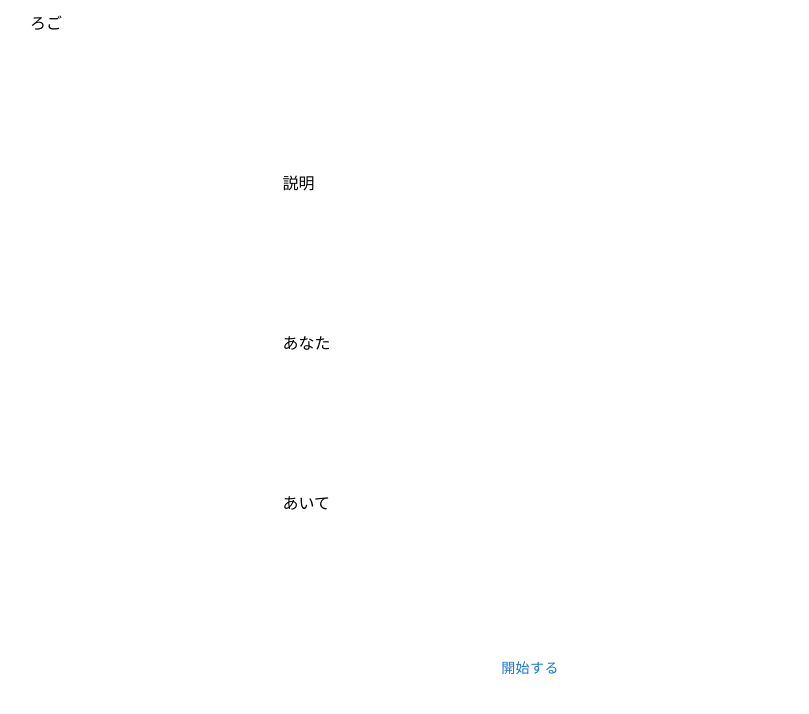
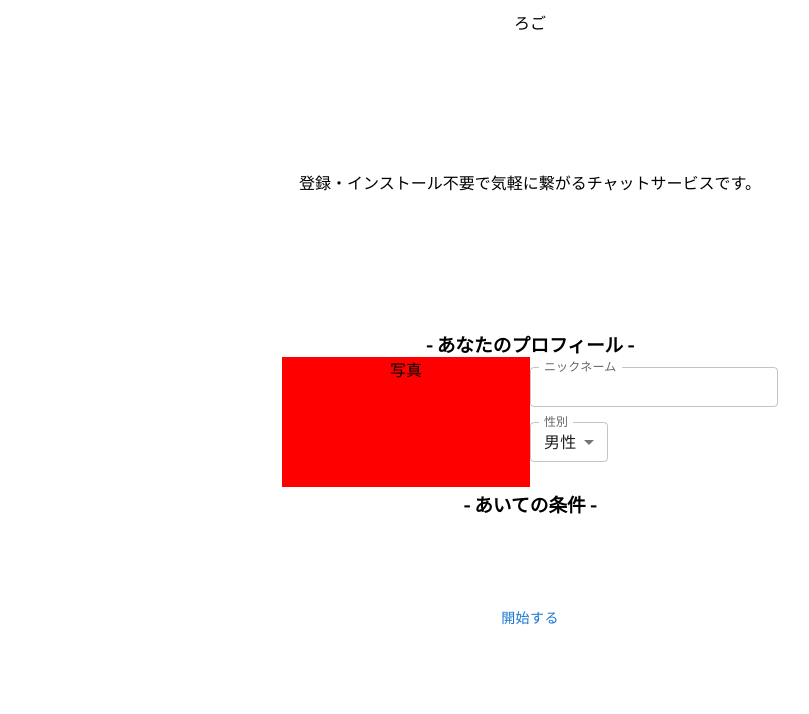
Before and after one commit to ucho456/lite-chat, a React (Vite) app: page /welcome in a window 1280 px wide. Shown: the top 714 px of the page, without its empty margins (110-919 px from the left). Built offline with nearby package versions, Linux system fonts and the light colour scheme; no server answers.

Commit message:
add me name input form and me sex select form

```diff
--- a/src/components/welcome/Welcome.scss
+++ b/src/components/welcome/Welcome.scss
@@ -1,45 +1,62 @@
+//Todo 不要かも
 @import "../../assets/variables";
 
 .welcome {
   margin: 10px;
-
+  text-align: center;
   .container {
     display: grid;
     gap: 10px;
-    grid-template-columns: repeat(4, 1fr);
-    grid-template-rows: repeat(5, 150px);
+    grid-template-columns: repeat(1, 1fr);
+    grid-template-rows: 150px 150px 300px;
     margin: 0 auto;
     max-width: 1000px;
-
     .logo-row {
-      grid-column: 1 / 5;
       grid-row: 1;
     }
-
     .discription-row {
-      grid-column: 2 / 4;
       grid-row: 2;
     }
-
-    .me-row {
-      grid-column: 2 / 4;
+    .form-row {
       grid-row: 3;
-      @include sp {
-        grid-column: 1 / 5;
+      .container {
+        display: grid;
+        gap: 10px;
+        grid-template-columns: repeat(1, 1fr);
+        grid-template-rows: 150px 100px 50px;
+        .me-row {
+          grid-row: 1;
+          .container {
+            display: grid;
+            height: 130px;
+            gap: 0;
+            grid-template-columns: repeat(2, 1fr);
+            grid-template-rows: repeat(2, 1fr);
+            width: 100%;
+            .photo-column {
+              background-color: red;
+              grid-column: 1;
+              grid-row: 1 / 3;
+            }
+            .name-column {
+              grid-column: 2 / 3;
+              grid-row: 1;
+              padding-top: 10px;
+            }
+            .sex-column {
+              grid-column: 2 / 3;
+              grid-row: 2;
+              text-align: left;
+            }
+          }
+        }
+        .you-row {
+          grid-row: 2;
+        }
+        .button-row {
+          grid-row: 3;
+        }
       }
-    }
-
-    .you-row {
-      grid-column: 2 / 4;
-      grid-row: 4;
-      @include sp {
-        grid-column: 1 / 5;
-      }
-    }
-
-    .button-row {
-      grid-column: 2 / 4;
-      grid-row: 5;
     }
   }
 }
--- a/src/components/welcome/Welcome.tsx
+++ b/src/components/welcome/Welcome.tsx
@@ -1,5 +1,14 @@
 import { useEffect } from "react";
-import { Box, Button } from "@mui/material";
+import {
+  Box,
+  Button,
+  FormControl,
+  InputLabel,
+  MenuItem,
+  Select,
+  Stack,
+  TextField,
+} from "@mui/material";
 import { signInAnonymously } from "firebase/auth";
 import { auth, db } from "../../firebase";
 import "./Welcome.scss";
@@ -8,10 +17,16 @@ import { signIn, signOut } from "../../features/authSlice";
 import { useNavigate } from "react-router-dom";
 import { doc, serverTimestamp, setDoc } from "firebase/firestore";
 import { userConverter } from "../../utils/converter";
+import { Controller, SubmitHandler, useForm } from "react-hook-form";
 
 const Welcome = () => {
   const dispatch = useAppDispatch();
   const navigate = useNavigate();
+
+  const { control, handleSubmit, setValue } = useForm<InputUser>({
+    shouldUnregister: false,
+    defaultValues: { name: "", photo: "", sex: "man" },
+  });
 
   useEffect(() => {
     const unsubscribe = auth.onAuthStateChanged((loginUser) => {
@@ -22,38 +37,97 @@ const Welcome = () => {
     };
   }, [dispatch]);
 
-  const handleStart = async () => {
-    try {
-      const userCredential = await signInAnonymously(auth);
-      const userRef = doc(db, "users", userCredential.user.uid).withConverter(
-        userConverter
-      );
-      await setDoc(userRef, {
-        name: "test user",
-        photo: null,
-        sex: "man",
-        waitingState: "waiting",
-        waitingStartAt: serverTimestamp(),
-        roomId: null,
-      });
-    } catch (error: any) {
-      alert(error.message);
-    }
-    navigate("/");
+  const handleStart: SubmitHandler<InputUser> = async (
+    inputUser: InputUser
+  ) => {
+    alert(inputUser.name);
+    // try {
+    //   const userCredential = await signInAnonymously(auth);
+    //   const userRef = doc(db, "users", userCredential.user.uid).withConverter(
+    //     userConverter
+    //   );
+    //   await setDoc(userRef, {
+    //     name: "test user",
+    //     photo: null,
+    //     sex: "man",
+    //     waitingState: "waiting",
+    //     waitingStartAt: serverTimestamp(),
+    //     roomId: null,
+    //   });
+    // } catch (error: any) {
+    //   alert(error.message);
+    // }
+    // navigate("/");
   };
 
   return (
     <div className="welcome">
       <div className="container">
         <div className="logo-row">ろご</div>
-        <div className="discription-row">説明</div>
-        <div className="me-row">あなた</div>
-        <div className="you-row">あいて</div>
-        <div className="button-row">
-          <Button fullWidth onClick={handleStart}>
-            開始する
-          </Button>
+        <div className="discription-row">
+          <h2></h2>
+          <p>登録・インストール不要で気軽に繋がるチャットサービスです。</p>
         </div>
+        <Stack
+          className="form-row"
+          component="form"
+          onSubmit={handleSubmit(handleStart)}
+        >
+          <div className="container">
+            <div className="me-row">
+              <h3>- あなたのプロフィール -</h3>
+              <div className="container">
+                <div className="photo-column">写真</div>
+                <div className="name-column">
+                  <Controller
+                    control={control}
+                    name="name"
+                    render={({ field }) => (
+                      <TextField
+                        {...field}
+                        fullWidth
+                        InputLabelProps={{ shrink: true }}
+                        inputProps={{ maxLength: 10 }}
+                        label="ニックネーム"
+                        size="small"
+                        type="text"
+                      />
+                    )}
+                  />
+                </div>
+                <div className="sex-column">
+                  <Controller
+                    control={control}
+                    name="sex"
+                    render={({ field }) => (
+                      <FormControl>
+                        <InputLabel id="me-sex-label">性別</InputLabel>
+                        <Select
+                          {...field}
+                          fullWidth
+                          label="性別"
+                          labelId="me-sex-label"
+                          size="small"
+                        >
+                          <MenuItem value={"man"}>男性</MenuItem>
+                          <MenuItem value={"woman"}>女性</MenuItem>
+                        </Select>
+                      </FormControl>
+                    )}
+                  />
+                </div>
+              </div>
+            </div>
+            <div className="you-row">
+              <h3>- あいての条件 -</h3>
+            </div>
+            <div className="button-row">
+              <Button fullWidth type="submit">
+                開始する
+              </Button>
+            </div>
+          </div>
+        </Stack>
       </div>
     </div>
   );
```
